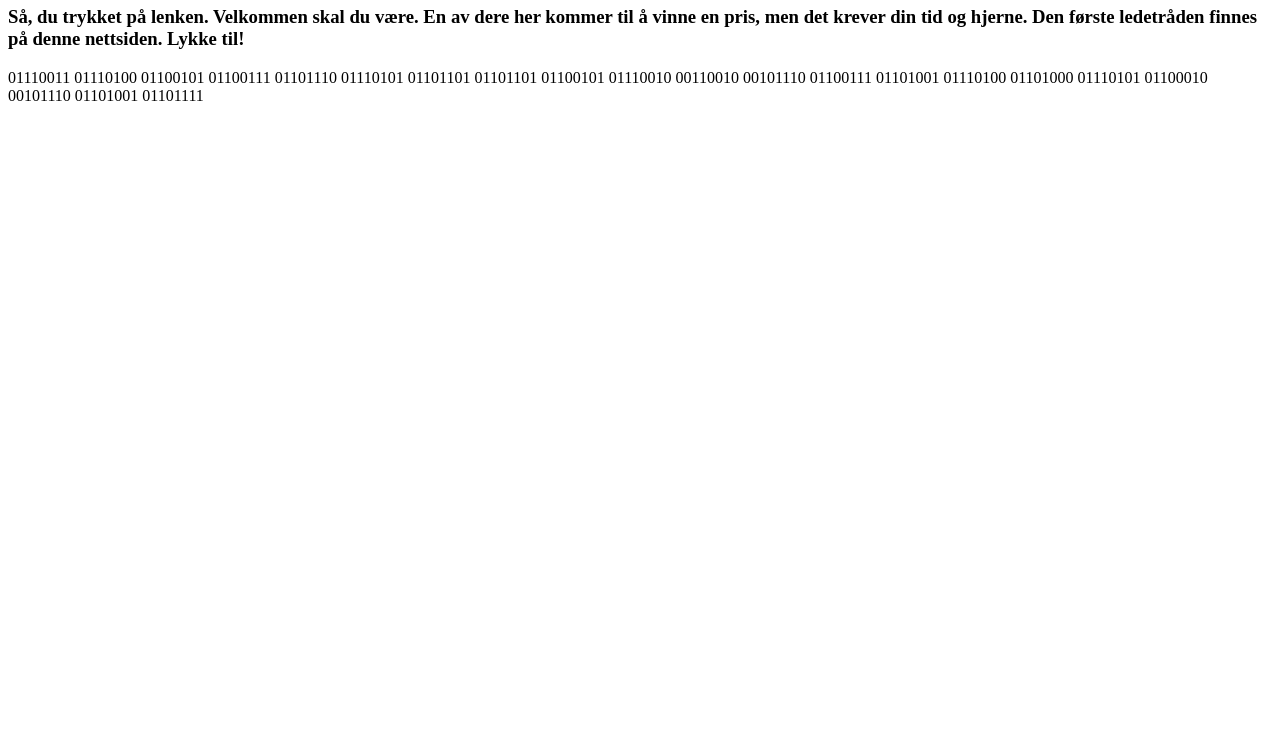
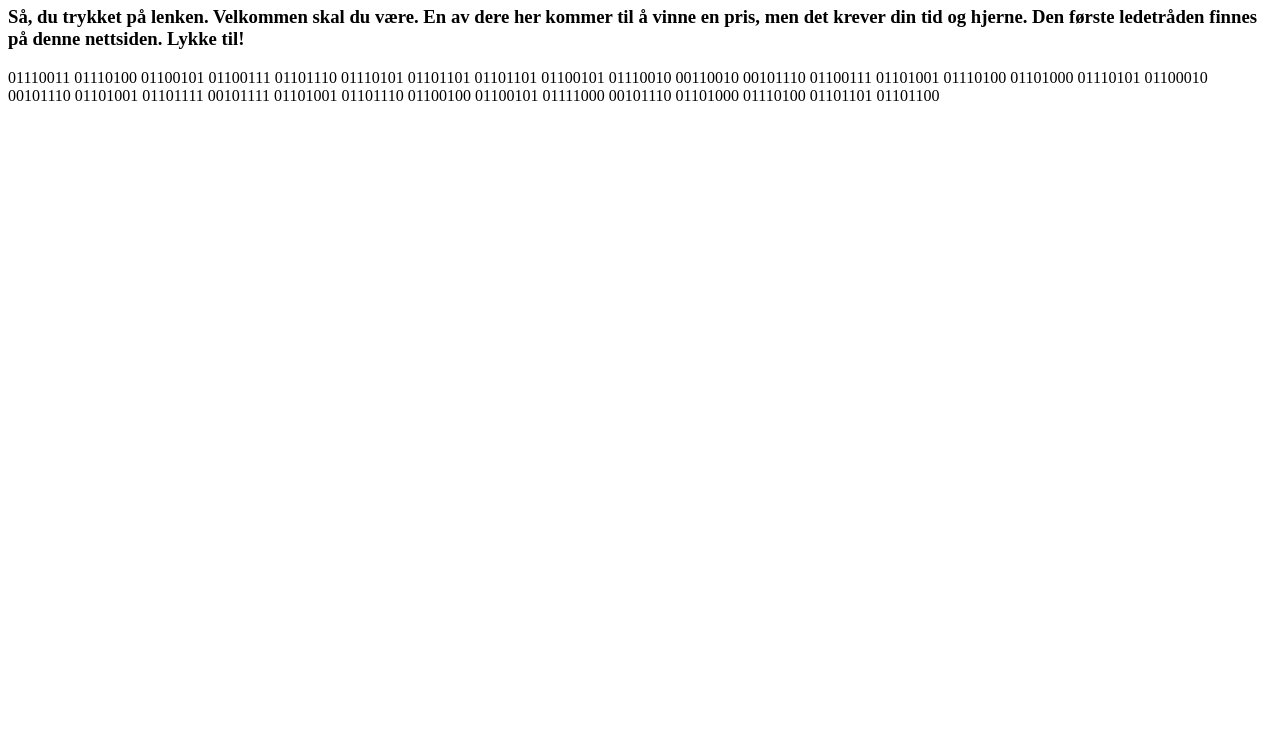
Before and after one commit to Eggstremt/eggstremt.github.io, a plain HTML site: page index.html in a window 1280 px wide. Shown: the part 60-800 px from the top of the page. Drawn offline with Linux system fonts and the light colour scheme.

Commit message:
Update index.html

```diff
--- a/index.html
+++ b/index.html
@@ -8,7 +8,7 @@
 
 <h3>Så, du trykket på lenken. Velkommen skal du være. En av dere her kommer til å vinne en pris, men det krever din tid og hjerne. Den første ledetråden finnes på denne nettsiden. Lykke til!</h3>
 
-<p>01110011 01110100 01100101 01100111 01101110 01110101 01101101 01101101 01100101 01110010 00110010 00101110 01100111 01101001 01110100 01101000 01110101 01100010 00101110 01101001 01101111</p>
+<p>01110011 01110100 01100101 01100111 01101110 01110101 01101101 01101101 01100101 01110010 00110010 00101110 01100111 01101001 01110100 01101000 01110101 01100010 00101110 01101001 01101111 00101111 01101001 01101110 01100100 01100101 01111000 00101110 01101000 01110100 01101101 01101100</p>
 
 </body>
 
```
